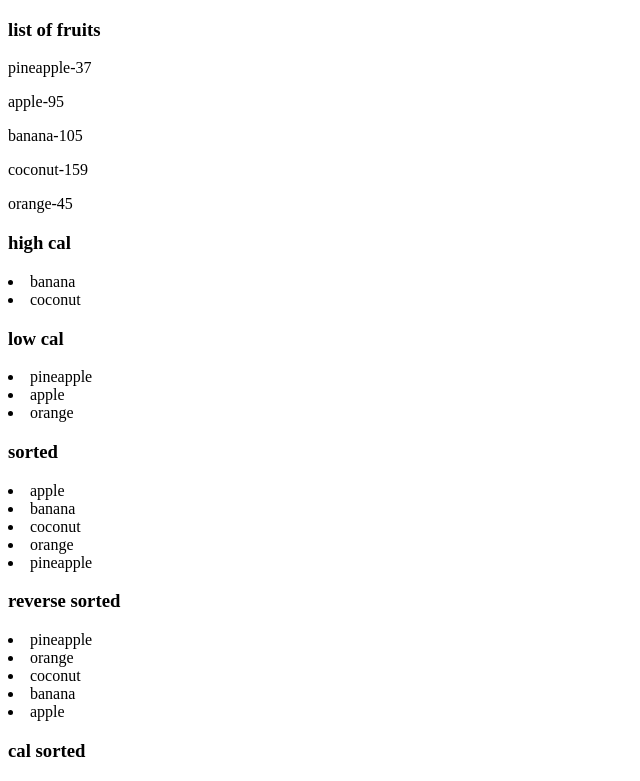
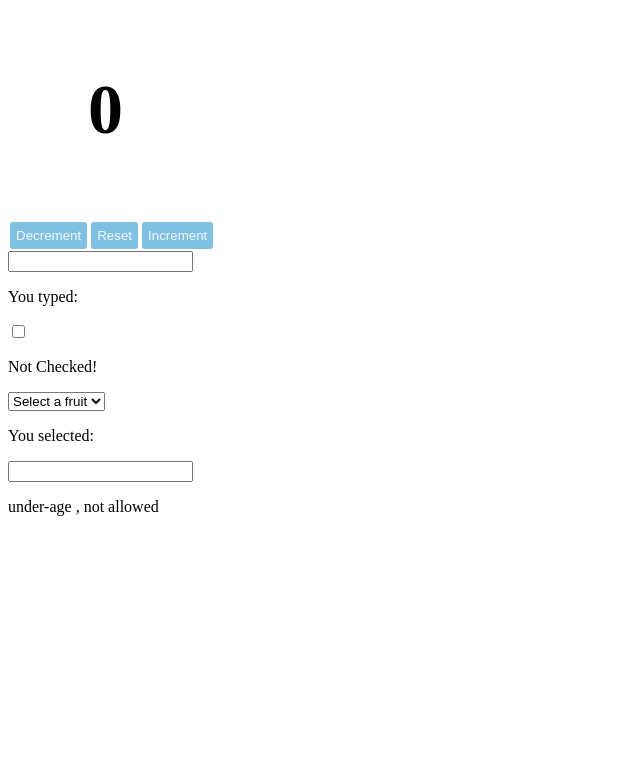
Before and after one commit to geethikaakkineni/react_learning_progress, a React (Vite) app: page / in a window 1280 px wide. Shown: the top 781 px of the page, without its empty margins (0-640 px from the left). Built offline with nearby package versions, Linux system fonts and the light colour scheme.

Commit message:
clear examples of eventhandlers and useState hook

```diff
--- a/src/App.jsx
+++ b/src/App.jsx
@@ -8,11 +8,15 @@ import Studata from './Studata.jsx'
 import Loginpg from './loginpg.jsx'
 import List from './List.jsx'
 import Listpt2 from './Listpt2.jsx'
+import ButtonEvent from './ButtonEvent.jsx'
+import Hooks from './Hooks.jsx'
+import EventHandlers from './EventHandlers.jsx'
 
 function App() {
   return(
     <>
-      <Listpt2/>
+      <Hooks/>
+      <EventHandlers/>
     </>
   );
 
--- /dev/null
+++ b/src/ButtonEvent.jsx
@@ -0,0 +1,20 @@
+function ButtonEvent(){
+
+    const handleClick = () =>
+        console.log("ouch");
+
+    const handleClick2=(name) => console.log(`${name} stop clicking me`)
+
+    const handleClick3=(e) => console.log(e);
+
+    const handleClick4=(e) => e.target.textContent="ouchh";
+
+    return(
+        <>
+            {/* <button onClick={(e)=>handleClick3(e)}>click Me 🥰</button> */}
+            <button onDoubleClick={(e) => handleClick4(e)}>click me</button>
+        </>
+    );
+}
+
+export default ButtonEvent
--- /dev/null
+++ b/src/EventHandlers.jsx
@@ -0,0 +1,52 @@
+import { useState } from "react";
+
+function App() {
+  const [text, setText] = useState("");
+
+  // event handler function
+  const handleChange = (e) => {
+    setText(e.target.value); // event.target.value is to track the current input value
+  };
+
+  const [checked, setChecked] = useState(false);
+
+  const handleCheckbox = (event) => {
+    setChecked(event.target.checked); // true or false
+  };
+
+  const [fruit, setFruit] = useState("");
+
+  const handleSelect = (event) => {
+    setFruit(event.target.value);
+  };
+
+  const [age,setAge]=useState("");
+
+  const handleAge=(e)=>{
+    setAge(e.target.value);
+  };
+
+  return (
+    <div>
+      <input type="text" value={text} onChange={handleChange} />
+      <p>You typed: {text}</p>
+
+      <input type="checkbox" checked={checked} onChange={handleCheckbox} />
+      <p>{checked ? "Checked!" : "Not Checked!"}</p>
+
+      <select value={fruit} onChange={handleSelect}>
+        <option value="">Select a fruit</option>
+        <option value="apple">Apple </option>
+        <option value="banana">Banana </option>
+      </select>
+      <p>You selected: {fruit}</p>
+
+      <input type="number" value={age} onChange={handleAge}/>
+      <p>{age>18 ? `your current age is ${age} , above 18 and legal` : `under-age , not allowed`}</p>
+
+    </div>
+
+  );
+}
+
+export default App;
--- /dev/null
+++ b/src/Hooks.jsx
@@ -0,0 +1,26 @@
+import React,{useState} from "react";
+
+function Hooks(){
+    const [count,setCount]=useState(0);
+
+    const incr=()=>{
+        setCount(count+1);
+    }
+    const decr=()=>{
+        setCount(count-1);
+    }
+    const reset=()=>{
+        setCount(0);
+    }
+
+    return(
+        <div>
+            <p id="counter">{count}</p>
+            <button onClick={decr}>Decrement</button>
+            <button onClick={reset}>Reset</button>
+            <button onClick={incr}>Increment</button>
+        </div>
+    );
+}
+
+export default Hooks
--- a/src/index.css
+++ b/src/index.css
@@ -33,7 +33,7 @@
   margin-left: 130px;
   display: grid;
   cursor: pointer;
-} */
+}*/
 
 h2{
   font-family: fantasy,monospace;
@@ -54,3 +54,18 @@ h2{
   height:30px;
   background-color: rgb(247, 50, 50);
 }
+
+button{
+  background-color: rgba(114, 185, 223, 0.897) ;
+  border:solid 2px white;
+  border-radius: 5px;
+  color: aliceblue;
+  padding: 6px;
+  cursor: pointer;
+}
+
+#counter{
+  font-size: 70px ;
+  margin-left: 80px;
+  font-weight: bold;
+}
```
